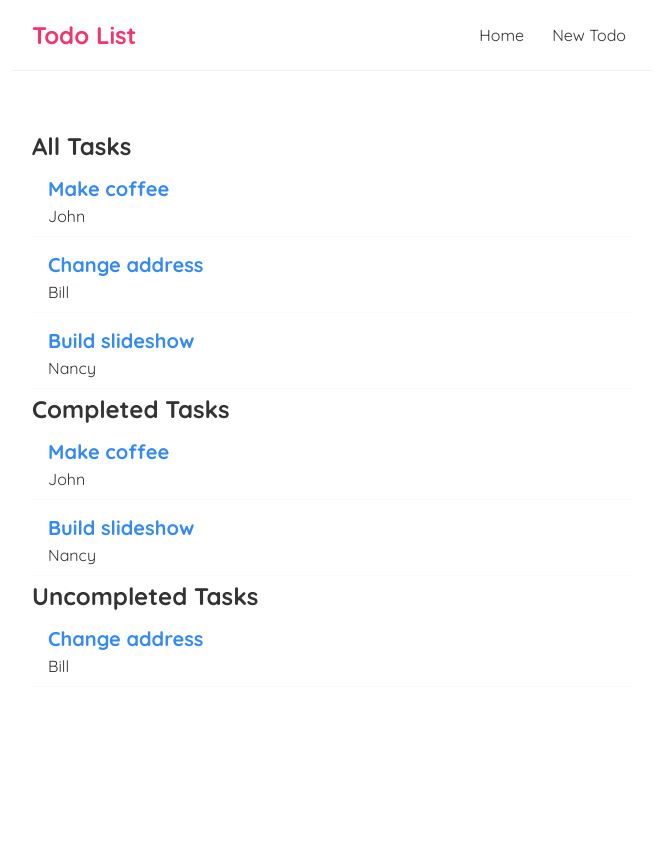
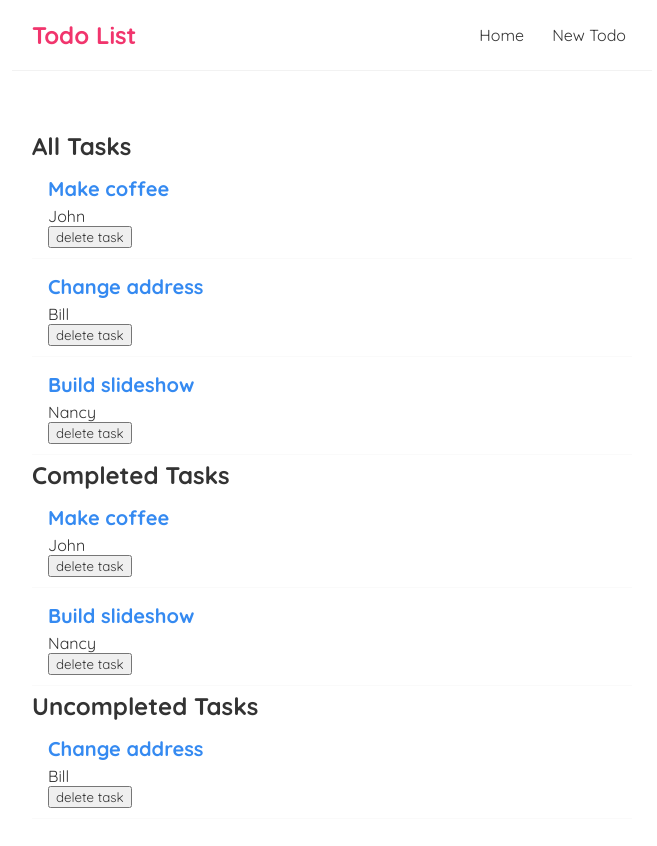
Before and after one commit to Jehonathan1/react-todo-api, a React (Vite) app: page / in a window 1280 px wide. Shown: the top 846 px of the page, without its empty margins (308-965 px from the left). Before the commit the page ends 800 px from the top, so only its background shows below. Built offline with nearby package versions, Linux system fonts and the light colour scheme.

Commit message:
passing function as prop

```diff
--- a/src/Home.jsx
+++ b/src/Home.jsx
@@ -10,13 +10,20 @@ const Home = () => {
         { title: 'Build slideshow', author: 'Nancy', completed: true, id:3}
     ]);
 
+    // Delete tasks function
+    // create a new filtered task list and set it as the new list
+    // new list containd all tasks other than selected id
+    const handleDelete = (id) => {
+        const newTasks = tasks.filter(task => task.id !== id);
+        setTasks(newTasks);
+    }
     return (
 
        <div className="home">
 
-            <TaskList tasks={tasks} title="All Tasks" />
-            <TaskList tasks={tasks.filter((task) => task.completed === true)} title=" Completed Tasks" />
-            <TaskList tasks={tasks.filter((task) => task.completed === false)} title=" Uncompleted Tasks" />
+            <TaskList tasks={tasks} title="All Tasks" handleDelete={handleDelete} />
+            <TaskList tasks={tasks.filter((task) => task.completed === true)} title=" Completed Tasks" handleDelete={handleDelete} />
+            <TaskList tasks={tasks.filter((task) => task.completed === false)} title=" Uncompleted Tasks" handleDelete={handleDelete} />
 
         </div>
      );
--- a/src/TaskList.jsx
+++ b/src/TaskList.jsx
@@ -1,12 +1,16 @@
-const TaskList = ({tasks, title}) => { // destructure 'tasks' props
+const TaskList = ({tasks, title, handleDelete}) => { // destructure 'tasks' props
     return (
         <div className="task-list">
 
+            {tasks.length !==0 && ( // show title onley if there are tasks
             <h2>{title}</h2>
+            )}
+
             {tasks.map((task) => (
                 <div className="task-preview" key={task.id}>
-                <h2>{ task.title }</h2>
-                <p>{ task.author }</p>
+                    <h2>{ task.title }</h2>
+                    <p>{ task.author }</p>
+                    <button onClick={() => handleDelete(task.id)}>delete task</button>
                 </div>
             ))}
         </div>
```
